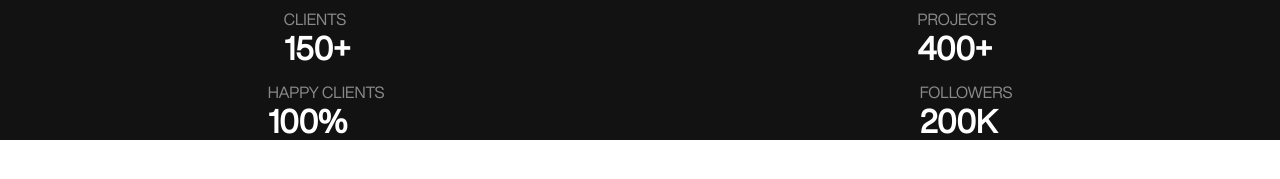
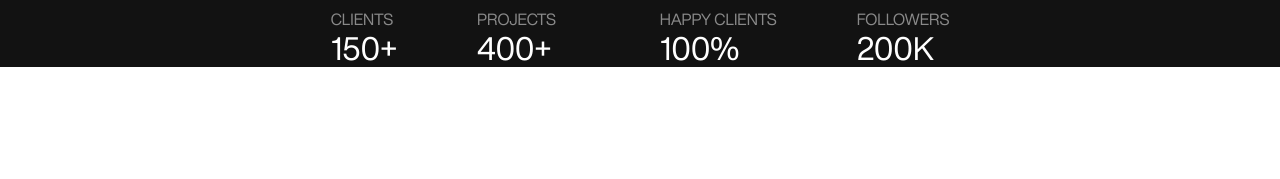
Before and after one commit to nvnit-sinha/cohort, a plain HTML site: page index.html in a window 1280 px wide. Shown: the part 473-652 px from the top of the page. Drawn offline with Linux system fonts and the light colour scheme.

Commit message:
responsyy

```diff
--- a/style.scss
+++ b/style.scss
@@ -121,6 +121,12 @@ main{
     }
 }
 
+@mixin flex-row($ai:space-between){
+    flex-direction: row;
+    align-items: $ai;
+    justify-content:center;
+}
+
 @media(min-width:600px){
     main{
         section{
@@ -128,6 +134,28 @@ main{
         }
         .test{
             flex-direction: row;
+            font-weight: 100;
+            .figures{
+                @include flex-row(center);
+                gap:6.5rem;
+                .clients{
+                    @include flex-row();
+                    gap:5rem;
+
+                    h1{
+                        font-weight: 100;
+                    }
+                }
+
+                .followers{
+                    @include flex-row();
+                    gap:5rem;
+
+                    h1{
+                        font-weight: 100;
+                    }
+                }
+            }
         }
     }
 }
```
Also changed, not shown: style.css, 1 other file.
